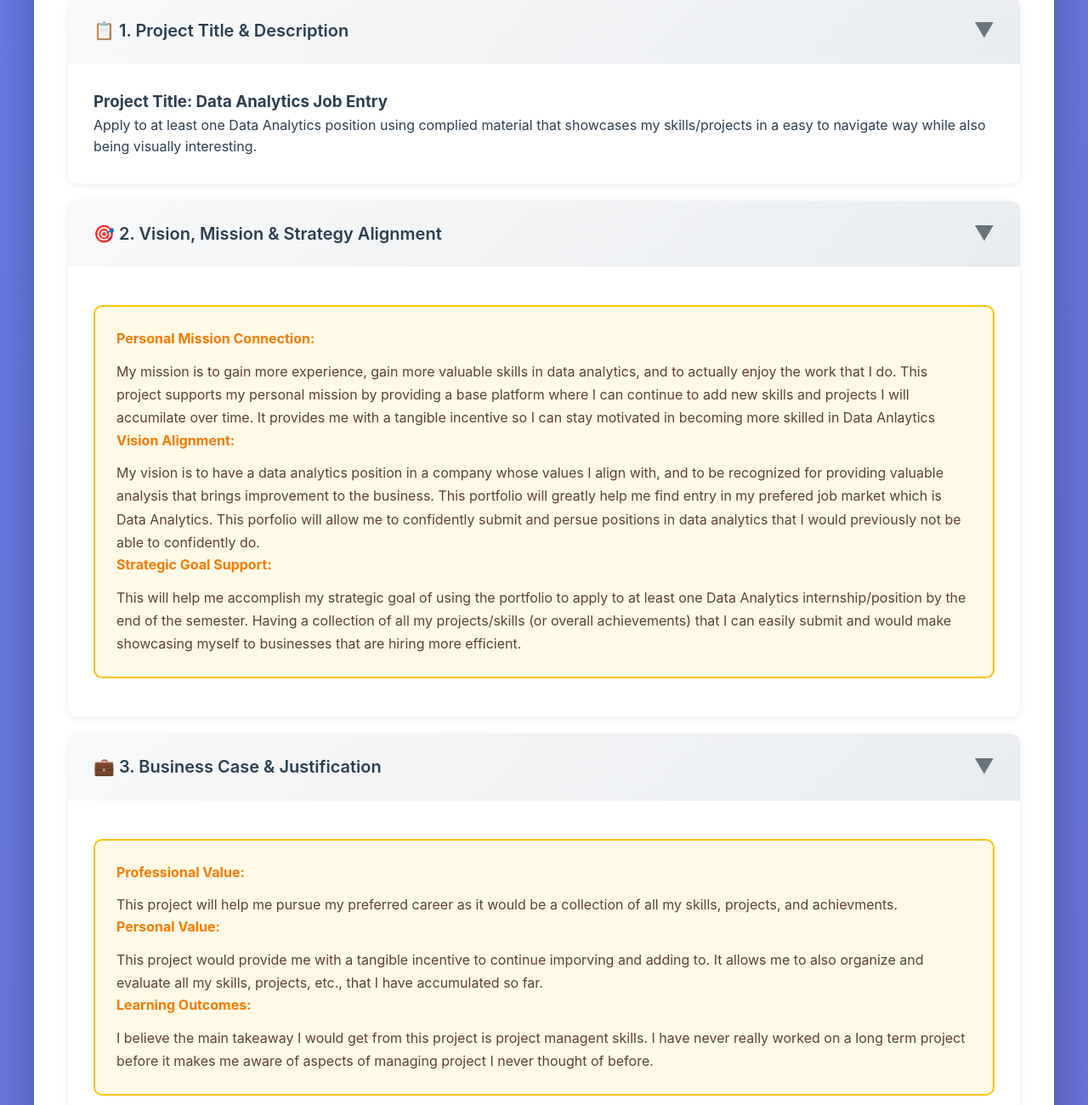
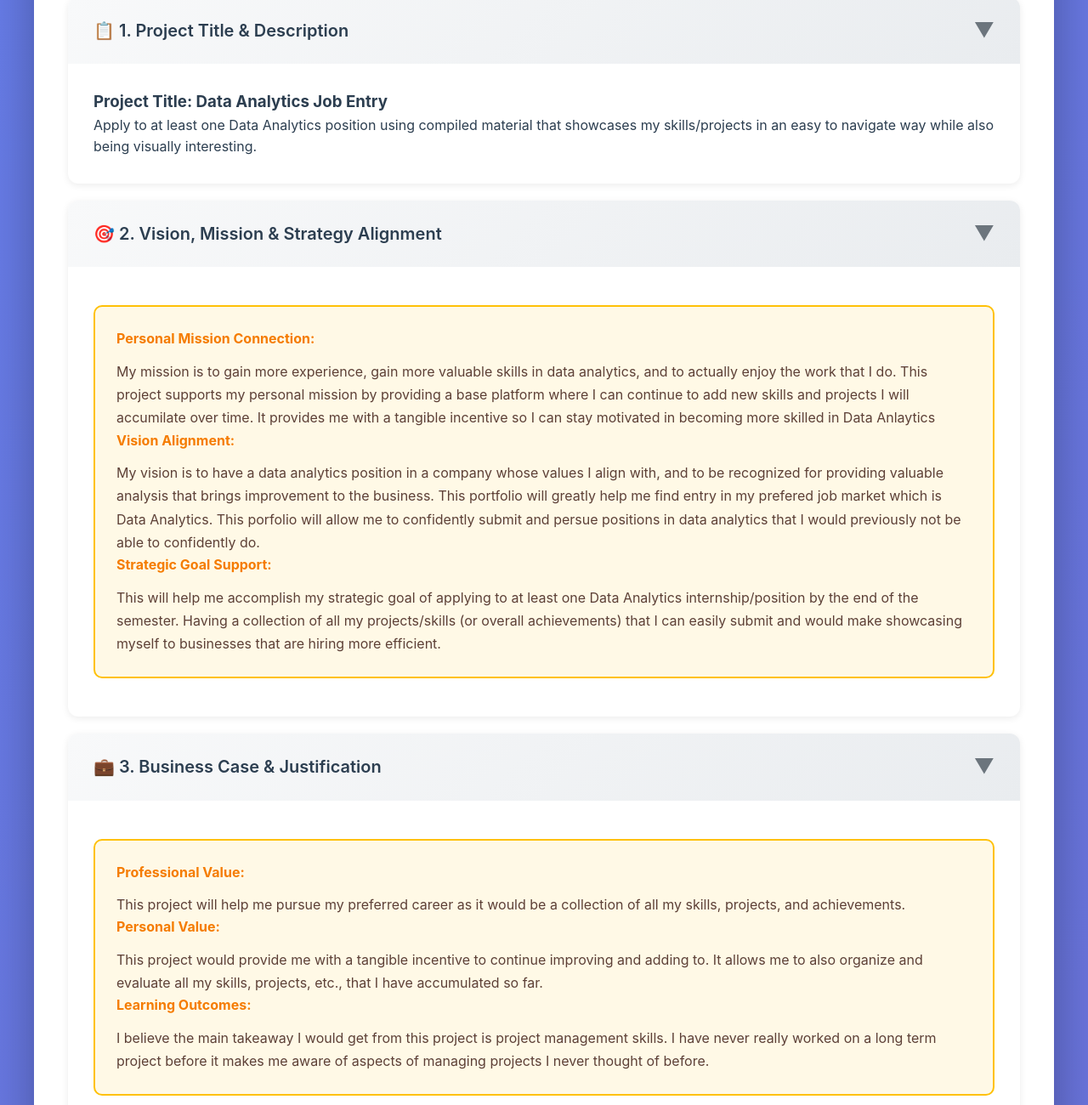
Before and after one commit to mito-iyuu/Project-Charter-Portfolio, a plain HTML site: page index.html in a window 1280 px wide. Shown: the part 640-1940 px from the top of the page at 85% size. Drawn offline with Linux system fonts and the light colour scheme.

Commit message:
Update index.html

```diff
--- a/index.html
+++ b/index.html
@@ -485,7 +485,7 @@ img {
 </div>
 <div class="section-content">
 <h3>Project Title: Data Analytics Job Entry</h3>
-<p>Apply to at least one Data Analytics position using complied material that showcases my skills/projects in a easy to navigate way while also being visually interesting.</p>
+<p>Apply to at least one Data Analytics position using compiled material that showcases my skills/projects in an easy to navigate way while also being visually interesting.</p>
 </div>
 </div>
 <div class="section" id="section-2">
@@ -500,7 +500,7 @@ img {
 <h4>Vision Alignment:</h4>
 <p>My vision is to have a data analytics position in a company whose values I align with, and to be recognized for providing valuable analysis that brings improvement to the business. This portfolio will greatly help me find entry in my prefered job market which is Data Analytics. This porfolio will allow me to confidently submit and persue positions in data analytics that I would previously not be able to confidently do.</p>
 <h4>Strategic Goal Support:</h4>
-<p>This will help me accomplish my strategic goal of using the portfolio to apply to at least one Data Analytics internship/position by the end of the semester. Having a collection of all my projects/skills (or overall achievements) that I can easily submit and would make showcasing myself to businesses that are hiring more efficient.</p>
+<p>This will help me accomplish my strategic goal of applying to at least one Data Analytics internship/position by the end of the semester. Having a collection of all my projects/skills (or overall achievements) that I can easily submit and would make showcasing myself to businesses that are hiring more efficient.</p>
 </div>
 </div>
 </div>
@@ -512,11 +512,11 @@ img {
 <div class="section-content">
 <div class="placeholder">
 <h4>Professional Value:</h4>
-<p>This project will help me pursue my preferred career as it would be a collection of all my skills, projects, and achievments.</p>
+<p>This project will help me pursue my preferred career as it would be a collection of all my skills, projects, and achievements.</p>
 <h4>Personal Value:</h4>
-<p>This project would provide me with a tangible incentive to continue imporving and adding to. It allows me to also organize and evaluate all my skills, projects, etc., that I have accumulated so far.</p>
+<p>This project would provide me with a tangible incentive to continue improving and adding to. It allows me to also organize and evaluate all my skills, projects, etc., that I have accumulated so far.</p>
 <h4>Learning Outcomes:</h4>
-<p>I believe the main takeaway I would get from this project is project managent skills. I have never really worked on a long term project before it makes me aware of aspects of managing project I never thought of before.</p>
+<p>I believe the main takeaway I would get from this project is project management skills. I have never really worked on a long term project before it makes me aware of aspects of managing projects I never thought of before.</p>
 </div>
 </div>
 </div>
```
